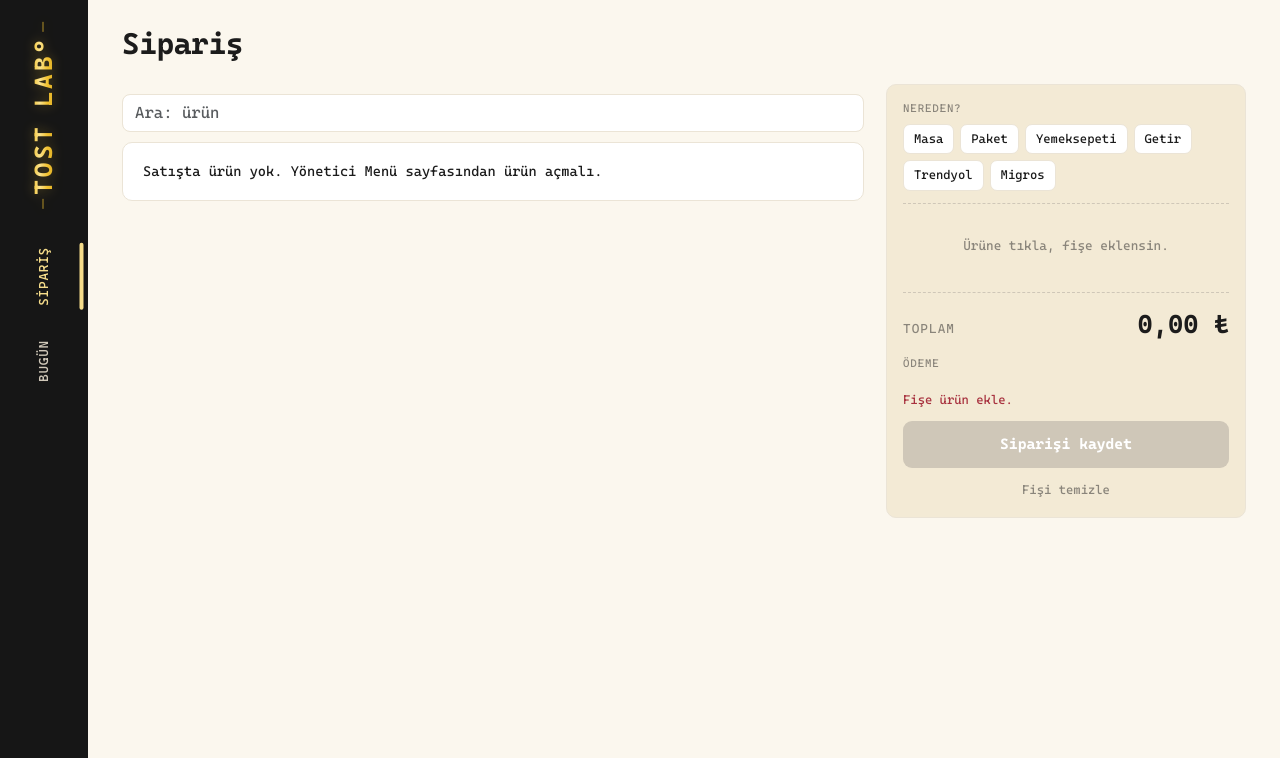
After one commit to suhilalszg/TostLab, an ASP.NET Core app: template Views/Siparis/Index.cshtml in a window 1280 px wide. The commit adds this page. Shown: the top 758 px of the page. Run offline with ASP.NET Core 8, Linux system fonts and the light colour scheme; the template is opened without the code that fills it, so the values that code supplies are empty; the project's own start-up code is not run, and a stand-in starts its controllers and pages.

Commit message:
Sipariş ekranı: ürün seç, kaynak/masa/ödeme seç, fişi kaydet; fiyat sunucuda hesaplanır
Co-Authored-By: Claude Opus 5.5 <noreply@anthropic.com>

```diff
--- a/Views/Shared/_Layout.cshtml
+++ b/Views/Shared/_Layout.cshtml
@@ -22,6 +22,7 @@
             <a class="logo" asp-controller="Home" asp-action="Index">TOST LAB°</a>
 
             <nav>
+                <a asp-controller="Siparis" asp-action="Index" class="@(aktifSayfa == "Siparis" ? "secili" : "")">Sipariş</a>
                 <a asp-controller="Home" asp-action="Index" class="@(aktifSayfa == "Home" ? "secili" : "")">Bugün</a>
                 @if (yoneticiMi)
                 {
--- /dev/null
+++ b/Views/Siparis/Index.cshtml
@@ -0,0 +1,96 @@
+@model SiparisSayfasi
+@using System.Globalization
+@{
+    ViewData["Title"] = "Sipariş";
+}
+
+@* siparis.js bu anahtarı kaydederken gönderir *@
+@Html.AntiForgeryToken()
+
+<div class="siparis-duzen">
+    @* ---------- Sol: ürünler ---------- *@
+    <section class="siparis-urunler">
+        <div class="menu-arac">
+            <input type="search" id="urun-ara" class="form-control" placeholder="Ara: ürün" autocomplete="off" />
+        </div>
+
+        @{ bool ilkKategori = true; }
+        @foreach (var grup in Model.Urunler.GroupBy(urun => urun.Kategori))
+        {
+            <details class="kategori-blok" open="@ilkKategori">
+                <summary class="kategori-baslik">
+                    <span class="ad">@grup.Key</span>
+                    <span class="bilgi">@grup.Count() ürün</span>
+                    <span class="ok" aria-hidden="true"></span>
+                </summary>
+                <div class="urun-izgara">
+                    @foreach (var urun in grup)
+                    {
+                        bool fiyatVar = urun.Fiyat > 0;
+                        <button type="button" class="urun-kart" disabled="@(!fiyatVar)"
+                                data-id="@urun.Id" data-ad="@urun.Ad"
+                                data-fiyat="@urun.Fiyat.ToString(CultureInfo.InvariantCulture)">
+                            <span class="urun-ad">@urun.Ad</span>
+                            <span class="urun-fiyat">@(fiyatVar ? urun.Fiyat.ToString("N2") + " ₺" : "fiyat yok")</span>
+                        </button>
+                    }
+                </div>
+            </details>
+            ilkKategori = false;
+        }
+
+        @if (Model.Urunler.Count == 0)
+        {
+            <div class="kart">Satışta ürün yok. Yönetici Menü sayfasından ürün açmalı.</div>
+        }
+        <div class="kart bos-sonuc" hidden>Aramaya uyan ürün yok.</div>
+    </section>
+
+    @* ---------- Sağ: fiş ---------- *@
+    <aside class="fis-panel">
+        <div class="fis-bolum">
+            <div class="fis-etiket">Nereden?</div>
+            <div class="secenekler" id="kaynak-secimi">
+                @foreach (var kaynak in Kaynaklar.Hepsi)
+                {
+                    <button type="button" class="secenek" data-deger="@kaynak">@kaynak</button>
+                }
+            </div>
+            <div class="secenekler masalar" id="masa-secimi" hidden>
+                @foreach (var masa in Model.Masalar)
+                {
+                    <button type="button" class="secenek" data-deger="@masa.Id">@masa.Ad</button>
+                }
+            </div>
+        </div>
+
+        <div class="fis-satirlar" id="fis-satirlar">
+            <p class="fis-bos">Ürüne tıkla, fişe eklensin.</p>
+        </div>
+
+        <div class="fis-toplam">
+            <span>Toplam</span>
+            <b id="fis-toplam">0,00 ₺</b>
+        </div>
+
+        <div class="fis-bolum">
+            <div class="fis-etiket">Ödeme</div>
+            <div class="secenekler" id="odeme-secimi">
+                @foreach (var odeme in Model.OdemeTurleri)
+                {
+                    <button type="button" class="secenek" data-deger="@odeme.Id">@odeme.Ad</button>
+                }
+            </div>
+        </div>
+
+        <p class="fis-uyari" id="fis-uyari"></p>
+        <button type="button" class="kaydet-dugme" id="kaydet" disabled>Siparişi kaydet</button>
+        <button type="button" class="temizle-dugme" id="temizle">Fişi temizle</button>
+    </aside>
+</div>
+
+<div class="bildirim-kutu" id="bildirim" hidden></div>
+
+@section Scripts {
+    <script src="~/js/siparis.js" asp-append-version="true"></script>
+}
--- a/wwwroot/css/site.css
+++ b/wwwroot/css/site.css
@@ -514,6 +514,163 @@ a.urun-bilgi:hover b { text-decoration: underline; }
     .ayarlar-izgara { grid-template-columns: 1fr; }
 }
 
+/* ---------- Sipariş ekranı ---------- */
+.siparis-duzen {
+    display: grid;
+    grid-template-columns: minmax(0, 1fr) 360px;
+    gap: 22px;
+    align-items: start;
+}
+
+.urun-izgara {
+    display: grid;
+    grid-template-columns: repeat(auto-fill, minmax(140px, 1fr));
+    gap: 8px;
+    padding: 12px;
+}
+
+.urun-kart {
+    display: flex;
+    flex-direction: column;
+    align-items: flex-start;
+    gap: 4px;
+    min-height: 66px;
+    padding: 10px 12px;
+    border: 1px solid var(--cizgi);
+    border-radius: 9px;
+    background: var(--beyaz);
+    color: var(--yazi);
+    font: inherit;
+    text-align: left;
+    cursor: pointer;
+    transition: border-color .1s, transform .05s;
+}
+.urun-kart:hover { border-color: var(--antrasit); }
+.urun-kart:active { transform: scale(.97); background: var(--tereyagi); }
+.urun-kart[hidden] { display: none; }
+.urun-kart .urun-ad { font-weight: 600; font-size: 13px; line-height: 1.25; }
+.urun-kart .urun-fiyat { margin-top: auto; font-size: 12px; color: var(--soluk-yazi); }
+.urun-kart:disabled { cursor: not-allowed; opacity: .45; background: var(--zemin); }
+.urun-kart:disabled:hover { border-color: var(--cizgi); }
+
+/* Sağdaki fiş */
+.fis-panel {
+    position: sticky;
+    top: 18px;
+    display: flex;
+    flex-direction: column;
+    gap: 12px;
+    max-height: calc(100vh - 36px);
+    background: var(--fis);
+    border: 1px solid var(--cizgi);
+    border-radius: var(--kose);
+    padding: 16px;
+}
+
+.fis-etiket { font-size: 11px; text-transform: uppercase; letter-spacing: .08em; color: var(--soluk-yazi); margin-bottom: 6px; }
+
+.secenekler { display: flex; flex-wrap: wrap; gap: 6px; }
+.secenekler.masalar { margin-top: 8px; padding-top: 8px; border-top: 1px dashed var(--cizgi); }
+.secenekler[hidden] { display: none; }
+.secenek {
+    border: 1px solid var(--cizgi);
+    background: var(--beyaz);
+    color: var(--yazi);
+    border-radius: 7px;
+    padding: 5px 10px;
+    font: inherit;
+    font-size: 12.5px;
+    cursor: pointer;
+}
+.secenek:hover { border-color: var(--antrasit); }
+.secenek.secili { background: var(--antrasit); border-color: var(--antrasit); color: var(--tereyagi); font-weight: 700; }
+
+.fis-satirlar {
+    flex: 1;
+    min-height: 90px;
+    overflow-y: auto;
+    border-top: 1px dashed var(--kum);
+    border-bottom: 1px dashed var(--kum);
+    padding: 6px 0;
+    font-family: var(--fis-yazi-tipi);
+}
+.fis-bos { margin: 26px 0; text-align: center; color: var(--soluk-yazi); font-size: 13px; }
+
+.fis-satir {
+    display: grid;
+    grid-template-columns: 1fr auto 84px;
+    gap: 8px;
+    align-items: center;
+    padding: 5px 0;
+    font-size: 13px;
+}
+.fis-satir.yeni { animation: yeni-urun 1s; }
+.fis-ad { min-width: 0; }
+.fis-tutar { text-align: right; font-weight: 600; }
+
+.adet-kutu { display: inline-flex; align-items: center; gap: 6px; }
+.adet-kutu button {
+    width: 24px;
+    height: 24px;
+    border-radius: 6px;
+    border: 1px solid var(--cizgi);
+    background: var(--beyaz);
+    color: var(--yazi);
+    font: inherit;
+    line-height: 1;
+    cursor: pointer;
+}
+.adet-kutu button:hover { border-color: var(--antrasit); }
+.adet-kutu .adet { min-width: 18px; text-align: center; }
+
+.fis-toplam { display: flex; justify-content: space-between; align-items: baseline; }
+.fis-toplam span { font-size: 13px; color: var(--soluk-yazi); text-transform: uppercase; letter-spacing: .08em; }
+.fis-toplam b { font-size: 26px; }
+
+.fis-uyari { margin: 0; min-height: 18px; font-size: 12.5px; color: var(--kirmizi); }
+
+.kaydet-dugme {
+    border: 0;
+    border-radius: 9px;
+    background: var(--antrasit);
+    color: var(--tereyagi);
+    font: inherit;
+    font-size: 15px;
+    font-weight: 700;
+    padding: 12px;
+    cursor: pointer;
+}
+.kaydet-dugme:hover { background: #000; }
+.kaydet-dugme:disabled { background: var(--kum); color: var(--beyaz); cursor: not-allowed; }
+
+.temizle-dugme { border: 0; background: none; color: var(--soluk-yazi); font: inherit; font-size: 12.5px; cursor: pointer; }
+.temizle-dugme:hover { color: var(--kirmizi); }
+
+/* Kaydedildi bildirimi: sağ altta kısa süre görünür */
+.bildirim-kutu {
+    position: fixed;
+    right: 24px;
+    bottom: 24px;
+    z-index: 20;
+    background: var(--yesil);
+    color: var(--beyaz);
+    padding: 12px 18px;
+    border-radius: 10px;
+    font-weight: 600;
+    box-shadow: 0 6px 20px rgba(0, 0, 0, .18);
+}
+
+@media (max-width: 1000px) {
+    .siparis-duzen { grid-template-columns: 1fr; }
+    .fis-panel { position: static; max-height: none; }
+}
+
+/* Kısa ekranda sol menü sıkışmasın */
+@media (max-height: 720px) {
+    .yan-menu .logo { margin-bottom: 20px; }
+    .yan-menu nav { gap: 16px; }
+}
+
 /* Telefon genişliğinde menü üste geçer */
 @media (max-width: 700px) {
     .panel { grid-template-columns: 1fr; }
--- /dev/null
+++ b/wwwroot/js/siparis.js
@@ -0,0 +1,197 @@
+// Sipariş ekranı: ürüne tıkla -> fişe eklenir, kaynak ve ödeme seç, kaydet.
+// Fiş tarayıcıda tutulur; "Siparişi kaydet" deyince sunucuya tek seferde gider.
+// Fiyatı sunucu kendisi hesaplar, buradaki toplam sadece göstermek için.
+
+(function () {
+    const anahtarDegeri = document.querySelector('input[name="__RequestVerificationToken"]').value;
+    const paraBicimi = new Intl.NumberFormat('tr-TR', { minimumFractionDigits: 2, maximumFractionDigits: 2 });
+
+    // Fiş: urunId -> { ad, fiyat, adet }  (Map eklenme sırasını korur)
+    const fis = new Map();
+    let kaynak = null;
+    let masaId = null;
+    let odemeTuruId = null;
+
+    const satirAlani = document.getElementById('fis-satirlar');
+    const toplamYazisi = document.getElementById('fis-toplam');
+    const kaydetDugmesi = document.getElementById('kaydet');
+    const uyariYazisi = document.getElementById('fis-uyari');
+    const masaSecimi = document.getElementById('masa-secimi');
+
+    // ---------- Seçenek düğmeleri (kaynak, masa, ödeme) ----------
+    function secimHazirla(kutu, secilince) {
+        kutu.addEventListener('click', function (olay) {
+            const dugme = olay.target.closest('.secenek');
+            if (!dugme) return;
+            kutu.querySelectorAll('.secenek').forEach(diger => diger.classList.toggle('secili', diger === dugme));
+            secilince(dugme.dataset.deger);
+            durumuYaz();
+        });
+    }
+
+    function secimiTemizle(kutu) {
+        kutu.querySelectorAll('.secenek').forEach(dugme => dugme.classList.remove('secili'));
+    }
+
+    secimHazirla(document.getElementById('kaynak-secimi'), function (deger) {
+        kaynak = deger;
+        masaSecimi.hidden = kaynak !== 'Masa';
+        if (kaynak !== 'Masa') {
+            masaId = null;
+            secimiTemizle(masaSecimi);
+        }
+    });
+    secimHazirla(masaSecimi, deger => masaId = Number(deger));
+    secimHazirla(document.getElementById('odeme-secimi'), deger => odemeTuruId = Number(deger));
+
+    // ---------- Ürün ekle ----------
+    document.querySelectorAll('.urun-kart').forEach(function (kart) {
+        kart.addEventListener('click', function () {
+            const id = Number(kart.dataset.id);
+            const satir = fis.get(id);
+            if (satir) {
+                satir.adet++;
+            } else {
+                fis.set(id, { ad: kart.dataset.ad, fiyat: Number(kart.dataset.fiyat), adet: 1 });
+            }
+            fisiCiz(id);
+        });
+    });
+
+    // ---------- Fişi ekrana çiz ----------
+    function fisiCiz(parlayacakId) {
+        satirAlani.innerHTML = '';
+        if (fis.size === 0) {
+            satirAlani.innerHTML = '<p class="fis-bos">Ürüne tıkla, fişe eklensin.</p>';
+        }
+
+        fis.forEach(function (satir, id) {
+            const eleman = document.createElement('div');
+            eleman.className = 'fis-satir' + (id === parlayacakId ? ' yeni' : '');
+            eleman.innerHTML =
+                '<span class="fis-ad"></span>' +
+                '<span class="adet-kutu">' +
+                '  <button type="button" class="adet-azalt" aria-label="Azalt">−</button>' +
+                '  <b class="adet"></b>' +
+                '  <button type="button" class="adet-arttir" aria-label="Arttır">+</button>' +
+                '</span>' +
+                '<span class="fis-tutar"></span>';
+            // textContent: ürün adı ne olursa olsun HTML olarak çalışmaz
+            eleman.querySelector('.fis-ad').textContent = satir.ad;
+            eleman.querySelector('.adet').textContent = satir.adet;
+            eleman.querySelector('.fis-tutar').textContent = paraBicimi.format(satir.adet * satir.fiyat) + ' ₺';
+
+            eleman.querySelector('.adet-arttir').addEventListener('click', function () {
+                if (satir.adet < 99) satir.adet++;
+                fisiCiz();
+            });
+            eleman.querySelector('.adet-azalt').addEventListener('click', function () {
+                satir.adet--;
+                if (satir.adet <= 0) fis.delete(id);
+                fisiCiz();
+            });
+            satirAlani.appendChild(eleman);
+        });
+
+        let toplam = 0;
+        fis.forEach(satir => toplam += satir.adet * satir.fiyat);
+        toplamYazisi.textContent = paraBicimi.format(toplam) + ' ₺';
+        durumuYaz();
+    }
+
+    // ---------- Neyin eksik olduğunu göster ----------
+    function eksikNe() {
+        if (fis.size === 0) return 'Fişe ürün ekle.';
+        if (!kaynak) return 'Nereden geldiğini seç.';
+        if (kaynak === 'Masa' && !masaId) return 'Masa seç.';
+        if (!odemeTuruId) return 'Ödeme türünü seç.';
+        return '';
+    }
+
+    function durumuYaz() {
+        const eksik = eksikNe();
+        uyariYazisi.textContent = eksik;
+        kaydetDugmesi.disabled = eksik !== '';
+    }
+
+    // ---------- Kaydet ----------
+    kaydetDugmesi.addEventListener('click', async function () {
+        if (eksikNe()) return;
+        kaydetDugmesi.disabled = true;
+        kaydetDugmesi.textContent = 'Kaydediliyor…';
+
+        const istek = {
+            kaynak: kaynak,
+            masaId: masaId,
+            odemeTuruId: odemeTuruId,
+            satirlar: [...fis].map(([urunId, satir]) => ({ urunId: urunId, adet: satir.adet }))
+        };
+
+        try {
+            const cevap = await fetch('/Siparis/Kaydet', {
+                method: 'POST',
+                headers: { 'Content-Type': 'application/json', 'RequestVerificationToken': anahtarDegeri },
+                body: JSON.stringify(istek)
+            });
+            const veri = await cevap.json().catch(() => ({}));
+            if (!cevap.ok) throw new Error(veri.hata || 'Kaydedilemedi.');
+
+            bildir(`Sipariş #${veri.id} kaydedildi · ${veri.toplam} ₺`);
+            fisiSifirla();
+        } catch (hata) {
+            uyariYazisi.textContent = hata.message;
+            kaydetDugmesi.disabled = false;
+        } finally {
+            kaydetDugmesi.textContent = 'Siparişi kaydet';
+        }
+    });
+
+    function fisiSifirla() {
+        fis.clear();
+        kaynak = masaId = odemeTuruId = null;
+        document.querySelectorAll('.fis-panel .secenekler').forEach(secimiTemizle);
+        masaSecimi.hidden = true;
+        fisiCiz();
+    }
+
+    document.getElementById('temizle').addEventListener('click', function () {
+        if (fis.size === 0 || confirm('Fiş temizlensin mi?')) fisiSifirla();
+    });
+
+    function bildir(mesaj) {
+        const kutu = document.getElementById('bildirim');
+        kutu.textContent = mesaj;
+        kutu.hidden = false;
+        clearTimeout(bildir.zamanlayici);
+        bildir.zamanlayici = setTimeout(() => kutu.hidden = true, 3500);
+    }
+
+    // ---------- Ürün ara ----------
+    const aramaKutusu = document.getElementById('urun-ara');
+    const oncekiDurumlar = new Map();
+
+    aramaKutusu.addEventListener('input', function () {
+        const aranan = aramaKutusu.value.trim().toLocaleLowerCase('tr-TR');
+        let gorunenToplam = 0;
+        document.querySelectorAll('.siparis-urunler .kategori-blok').forEach(function (blok) {
+            let gorunen = 0;
+            blok.querySelectorAll('.urun-kart').forEach(function (kart) {
+                const goster = kart.dataset.ad.toLocaleLowerCase('tr-TR').includes(aranan);
+                kart.hidden = !goster;
+                if (goster) gorunen++;
+            });
+            blok.hidden = gorunen === 0;
+            if (aranan) {
+                if (!oncekiDurumlar.has(blok)) oncekiDurumlar.set(blok, blok.open);
+                blok.open = gorunen > 0;
+            } else if (oncekiDurumlar.has(blok)) {
+                blok.open = oncekiDurumlar.get(blok);
+                oncekiDurumlar.delete(blok);
+            }
+            gorunenToplam += gorunen;
+        });
+        document.querySelector('.bos-sonuc').hidden = gorunenToplam > 0;
+    });
+
+    durumuYaz();
+})();
```
Also changed, not shown: Controllers/SiparisController.cs (added, +115 -0 lines), Models/Formlar.cs (+23 -0 lines), Models/Kaynaklar.cs (added, +13 -0 lines).
